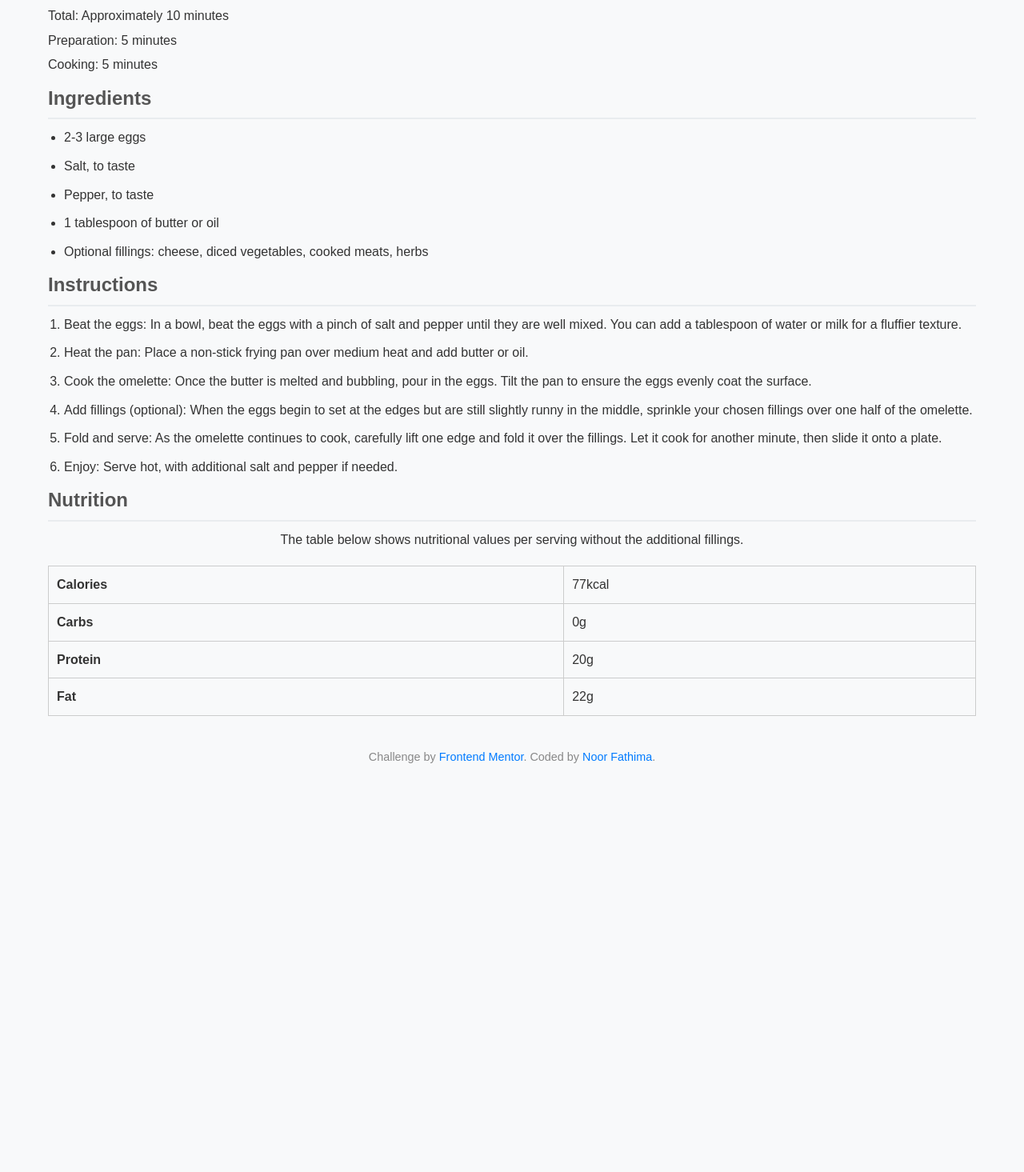
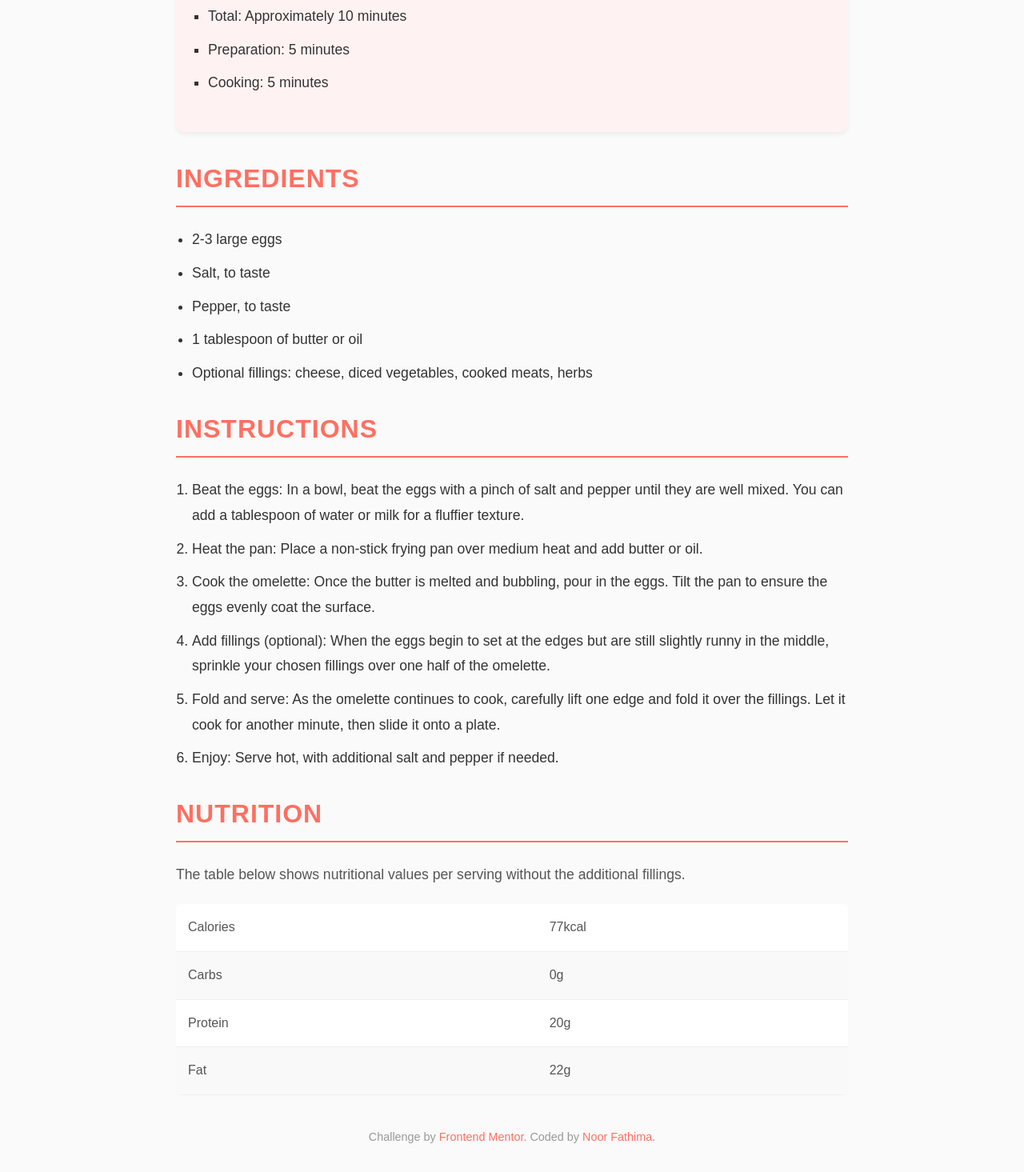
Before and after one commit to noorfathima0/Recipe_page, a plain HTML site: page index.html in a window 1280 px wide. Shown: the part 764-2229 px from the top of the page at 80% size. Before the commit the page ends 1742 px from the top, so only its background shows below. Drawn offline with Linux system fonts and the light colour scheme.

Commit message:
Update index.css

```diff
--- a/index.css
+++ b/index.css
@@ -1,4 +1,4 @@
-/* Global styles */
+/* Global Styles */
 * {
     margin: 0;
     padding: 0;
@@ -6,82 +6,95 @@
   }
 
   body {
-    font-family: 'Arial', sans-serif;
-    line-height: 1.6;
-    background-color: #f8f9fa;
-    padding: 20px;
+    font-family: 'Poppins', sans-serif;
+    background-color: #fafafa;
     color: #333;
-    max-width: 1200px;
+    padding: 30px;
+    max-width: 900px;
     margin: auto;
+    line-height: 1.8;
   }
 
-  /* Main container */
+  /* Header Styling */
   h1 {
-    font-size: 2rem;
-    color: #444;
-    margin-bottom: 10px;
+    font-size: 2.5rem;
+    color: #ff6f61;
     text-align: center;
+    margin-bottom: 30px;
+    letter-spacing: 2px;
   }
 
-  p {
-    font-size: 1rem;
-    margin-bottom: 20px;
-    text-align: center;
+  /* Image Styling */
+  img {
+    width: 100%;
+    border-radius: 15px;
+    box-shadow: 0 4px 8px rgba(0, 0, 0, 0.1);
+    margin-bottom: 25px;
   }
 
-  /* Recipe image */
-  img {
-    width: 100%;
-    height: auto;
-    margin-bottom: 20px;
-    border-radius: 45px;
-    border: 5px solid bisque;
-  }
-
-  /* Section headings */
+  /* Section Headings */
   h2 {
-    font-size: 1.5rem;
-    color: #555;
-    margin-bottom: 10px;
-    border-bottom: 2px solid #e9ecef;
+    font-size: 2rem;
+    color: #ff6f61;
+    margin: 25px 0;
+    text-transform: uppercase;
+    letter-spacing: 1px;
+    border-bottom: 2px solid #ff6f61;
     padding-bottom: 5px;
   }
 
-  /* Preparation list */
-  .pre ul {
-    list-style-type: none;
-    padding: 0;
+  /* Paragraph Styling */
+  p {
+    font-size: 1.1rem;
+    margin-bottom: 20px;
+    color: #555;
+    text-align: justify;
   }
 
-  .pre li {
-    font-size: 1rem;
-    margin: 5px 0;
+  /* Lists Styling */
+  ul, ol {
+    padding-left: 20px;
+    margin-bottom: 25px;
   }
 
-  /* Ingredients and Instructions */
-  ul, ol {
-    margin: 10px 0;
-    padding-left: 20px;
+  li {
+    font-size: 1.1rem;
+    margin-bottom: 10px;
+    color: #333;
   }
 
-  ul li, ol li {
-    margin-bottom: 10px;
+  /* Preparation Section */
+  .pre {
+    background-color: #fef3f2;
+    padding: 20px;
+    border-radius: 10px;
+    box-shadow: 0 3px 6px rgba(0, 0, 0, 0.05);
+    margin-bottom: 30px;
   }
 
-  /* Table */
+  .pre ul {
+    list-style-type: square;
+  }
+
+  /* Table Styling */
   table {
     width: 100%;
     border-collapse: collapse;
-    margin-top: 20px;
+    margin-bottom: 30px;
+    background-color: #fff;
+    border-radius: 8px;
+    overflow: hidden;
   }
 
   table td {
-    padding: 10px;
-    border: 1px solid #ccc;
+    padding: 15px;
+    text-align: left;
+    color: #555;
+    border-bottom: 1px solid #eee;
   }
 
-  table td:first-child {
-    font-weight: bold;
+  table tr:nth-child(even) {
+    background-color: #f9f9f9;
   }
 
   /* Attribution */
@@ -89,11 +102,11 @@
     text-align: center;
     font-size: 0.9rem;
     margin-top: 40px;
-    color: #888;
+    color: #999;
   }
 
   .attribution a {
-    color: #007bff;
+    color: #ff6f61;
     text-decoration: none;
   }
 
@@ -101,46 +114,19 @@
     text-decoration: underline;
   }
 
-  /* Media Queries for Responsiveness */
-
-  /* Tablets and smaller devices */
-  @media (max-width: 768px) {
-    body {
-      padding: 15px;
-    }
-
-    h1 {
-      font-size: 1.8rem;
-    }
-
-    h2 {
-      font-size: 1.3rem;
-    }
-
-    p, li, td {
-      font-size: 0.95rem;
-    }
+  /* Button Styles (Optional for future enhancements) */
+  button {
+    display: inline-block;
+    background-color: #ff6f61;
+    color: white;
+    padding: 10px 20px;
+    font-size: 1rem;
+    border-radius: 5px;
+    border: none;
+    cursor: pointer;
+    transition: background-color 0.3s ease;
   }
 
-  /* Phones and smaller devices */
-  @media (max-width: 480px) {
-    body {
-      padding: 10px;
-    }
-
-    h1 {
-      font-size: 1.6rem;
-    }
-
-    h2 {
-      font-size: 1.2rem;
-    }
-
-    p, li, td {
-      font-size: 0.9rem;
-    }
-
-    ul, ol {
-      padding-left: 15px;
-    }
+  button:hover {
+    background-color: #e65a50;
   }
```
